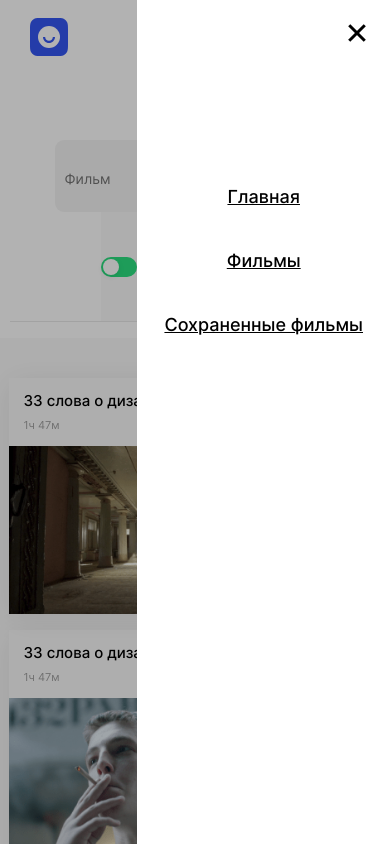
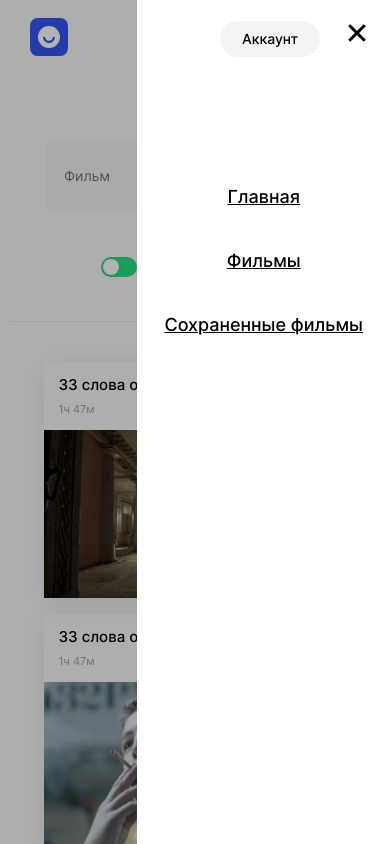
Before and after one commit to iskra273/movies-explorer-frontend, a React (Create React App) app: page /movies in a window 390 px wide. Both pictures are taken after a click on the button 338 px from the left and 37 px from the top of the page. Shown: the top 844 px of the page. Built offline with nearby package versions, Linux system fonts and the light colour scheme.

Commit message:
Movies frontend pravka one

```diff
--- a/src/components/App/App.css
+++ b/src/components/App/App.css
@@ -5,3 +5,9 @@
    flex-direction: column;
    margin: 0 auto;
 }
+
+@media screen and (max-width: 540px) {
+   .app {
+      background: #FAFAFA;
+   }
+}
--- a/src/components/FilterCheckbox/FilterCheckbox.css
+++ b/src/components/FilterCheckbox/FilterCheckbox.css
@@ -2,9 +2,6 @@
     display: flex;
     flex-direction: row;
     align-items: center;
-    background-color: #F4F4F4;
-    border-top-right-radius: 9px;
-    border-bottom-right-radius: 9px;
 }
 
 .filterCheckBox__container {
@@ -72,11 +69,6 @@
 }
 
 @media screen and (max-width: 540px) {
-  .filterCheckBox {
-    /* margin-top: 45px; */
-    background-color: #FAFAFA;
-  }
-
   .filterCheckBox__container {
     margin: 45px 0 44px 0;
   }
--- a/src/components/Header/Header.css
+++ b/src/components/Header/Header.css
@@ -1,4 +1,5 @@
 .header {
+    position: relative;
     padding: 0 70px 0 70px;
     display: flex;
     justify-content: flex-start;
--- a/src/components/MoviesCard/MoviesCard.css
+++ b/src/components/MoviesCard/MoviesCard.css
@@ -1,4 +1,6 @@
 .card {
+    margin: 0;
+    padding: 0;
     height: 271px;
     box-shadow: 0px 4px 30px rgba(0, 0, 0, 0.08);
 }
--- a/src/components/MoviesCardList/MoviesCardList.css
+++ b/src/components/MoviesCardList/MoviesCardList.css
@@ -4,6 +4,7 @@
 }
 
 .moviesCardList__list {
+    margin: 0;
     padding: 70px 70px 0 70px;
     display: grid;
     grid-template-columns: repeat(auto-fit, minmax(364px, 1fr));
@@ -38,7 +39,7 @@
 @media screen and (max-width: 768px) {
     .moviesCardList__list {
         padding: 70px 30px 30px 30px;
-        grid-template-columns: repeat(2, 339px);
+        grid-template-columns: repeat(auto-fit, minmax(339px, 1fr));
         gap: 36px 30px;
     }
 }
@@ -46,7 +47,7 @@
 @media screen and (max-width: 540px) {
     .moviesCardList__list {
         padding: 40px 10px 30px 10px;
-        grid-template-columns: repeat(1, 300px);
+        grid-template-columns: repeat(auto-fit, minmax(300px, 1fr));
         row-gap: 16px;
     }
 
--- a/src/components/Navigation/Navigation.css
+++ b/src/components/Navigation/Navigation.css
@@ -1,5 +1,6 @@
 .navigation {
     width: 67,7%;
+
 }
 
 .navigation__button-menu {
@@ -19,18 +20,21 @@
 
 .navigation__container {
     /* display: none; */
+
 }
 
 .navigation__sidebar {
     display: flex;
     flex-direction: row;
     justify-content: flex-start;
+    /* justify-content: space-between; */
     align-items: center;
-    gap: 746px;
+
 }
 
 .navigation__sidebar-container {
     display: flex;
+
 }
 
 .navigation__sidebar-list {
@@ -86,7 +90,11 @@
     font-weight: 500;
 }
 
-.header__button-login {
+.navigation__button-login {
+    position: absolute;
+    top: 0;
+    right: 70px;
+    bottom: 0;
     width: 100px;
     height: 36px;
     margin: 21px 0 21px 0;
--- a/src/components/Navigation/Navigation.js
+++ b/src/components/Navigation/Navigation.js
@@ -27,7 +27,7 @@ function Navigation() {
                             </li>
                         </ul>
                     </div>
-                    <NavLink to = "/profile"><button className="header__button-login" type="button">Аккаунт</button></NavLink>
+                    <NavLink to = "/profile"><button className="navigation__button-login" type="button">Аккаунт</button></NavLink>
                 </div>
             </div>
         </nav>
--- a/src/components/SearchForm/SearchForm.css
+++ b/src/components/SearchForm/SearchForm.css
@@ -1,5 +1,6 @@
 .searchform {
     padding: 0 70px 0 70px;
+    position: relative;
 }
 
 .searchform__filterCheckBox {
@@ -9,12 +10,11 @@
     flex-direction: row;
     justify-content: space-between;
     align-items: center;
+    background-color: #F4F4F4;
+    border-radius: 9px;
 }
 
 .searchform__container {
-    background-color: #F4F4F4;
-    border-top-left-radius: 9px;
-    border-bottom-left-radius: 9px;
     display: flex;
     flex-direction: row;
     justify-content: space-between;
@@ -32,11 +32,15 @@
     cursor: pointer;
     background-color: #F4F4F4;
     background-image: url(../../images/lupa.svg);
-    display: block;
+
 }
 
 .searchform__input-container {
-    width: 750px;
+
+}
+
+.searchform__form {
+
 }
 
 .searchform__input {
@@ -54,6 +58,8 @@
 }
 
 .searchform__find-container {
+    position: absolute;
+    right: 327px;
     width: 80px;
     height: 34px;
     margin: 19px 0 19px 0;
@@ -73,7 +79,14 @@
     background-image: url(../../images/find.svg);
 }
 
+.searchform__find:hover {
+    opacity: 0.8;
+    cursor: pointer;
+}
+
 .searchform__separator {
+    position: absolute;
+    right: 267px;
     width: 1px;
     height: 40px;
     margin: 16px 29px 16px 30px;
@@ -100,8 +113,11 @@
     .searchform__input-container {
         width: 348px;
     }
-
+    .searchform__find-container {
+        right: 257px;
+    }
     .searchform__separator {
+        right: 218px;
         margin: 16px 19px 16px 19px;
     }
 }
@@ -109,6 +125,7 @@
 @media screen and (max-width: 540px) {
     .searchform {
         padding: 0 10px 0 10px;
+        background: #FAFAFA;
     }
 
     .searchform__filterCheckBox {
@@ -116,18 +133,17 @@
         display: flex;
         flex-direction: column;
         justify-content: flex-start;
+        background-color: #FAFAFA;
     }
     .searchform__container {
-        border-top-right-radius: 9px;
-        border-bottom-right-radius: 9px;
-    }
-
-    .searchform__input-container {
-        width: 182px;
+        width: 300px;
+        height: 72px;
+        background-color: #F4F4F4;
+        border-radius: 9px;
     }
 
     .searchform__input {
-        margin: 25px 0 19px 10px;
+        margin: 25px 0 25px 19px;
         padding: 0;
         font-size: 14px;
         line-height: 20px;;
@@ -138,6 +154,7 @@
     }
 
     .searchform__find-container {
+        right: 10px;
         margin: 19px 19px 19px 0;
     }
 
--- a/src/components/SearchForm/SearchForm.js
+++ b/src/components/SearchForm/SearchForm.js
@@ -9,14 +9,14 @@ function SearchForm() {
                 <div className="searchform__container">
                     <button type="submit" className="searchform__icon"/>
                     <form className="searchform__input-container">
-                        <label className="searchform__form">
+                        <div className="searchform__form">
                             <input
                                 type="text"
                                 required
                                 className="searchform__input"
                                 placeholder="Фильм"
                             />
-                        </label>
+                        </div>
                     </form>
                     <div className="searchform__find-container">
                         <button type="submit" className="searchform__find"/>
--- a/src/components/Techs/Techs.css
+++ b/src/components/Techs/Techs.css
@@ -90,7 +90,7 @@
         padding: 0 50px 0 50px;
     }
     .techs__name {
-        padding: 0 0 23px 0;
+        padding: 90px 0 23px 0;
     }
     .techs__title {
         margin-top: 80px;
@@ -100,9 +100,13 @@
     }
     .techs__icons {
         margin-top: 83px;
+        display: flex;
+        gap: 10;
+        padding: 0 10px 0 10px;
     }
+
     .techs__icon {
-        max-width: 84px;
+        width: 84px;
         height: 57px;
         background: #E8E8E8;
         font-size: 12px;
```
Also changed, not shown: src/components/Movies/Movies.js (line endings or trailing spaces).
